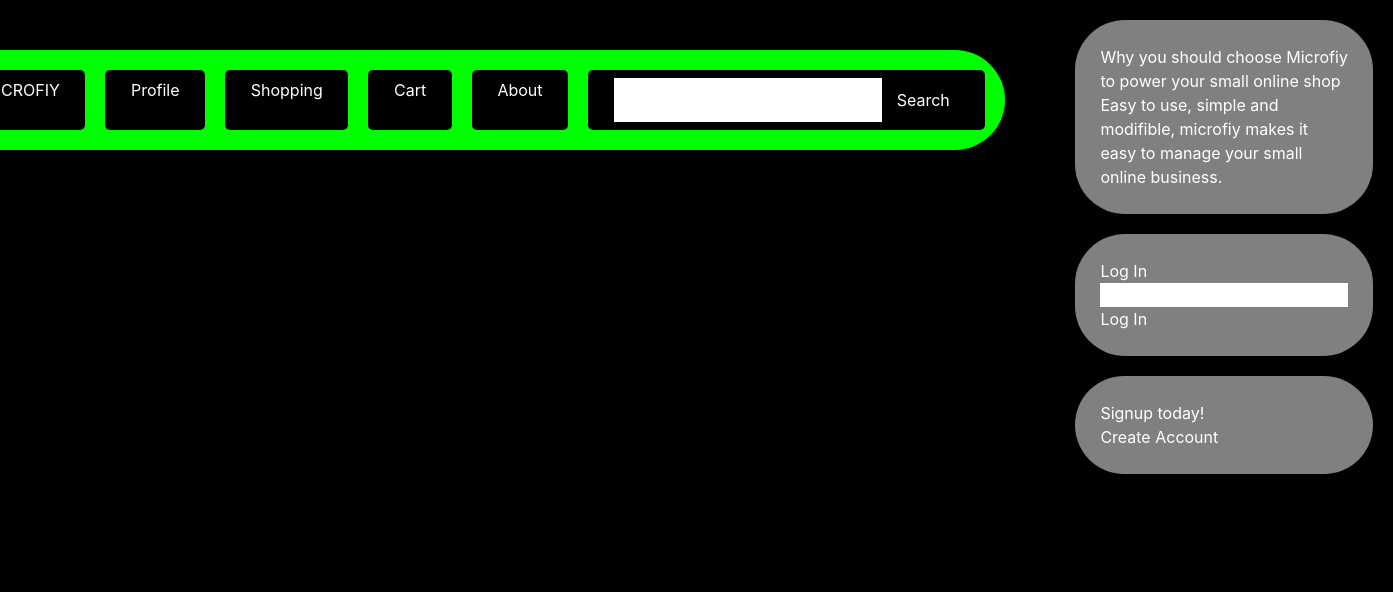
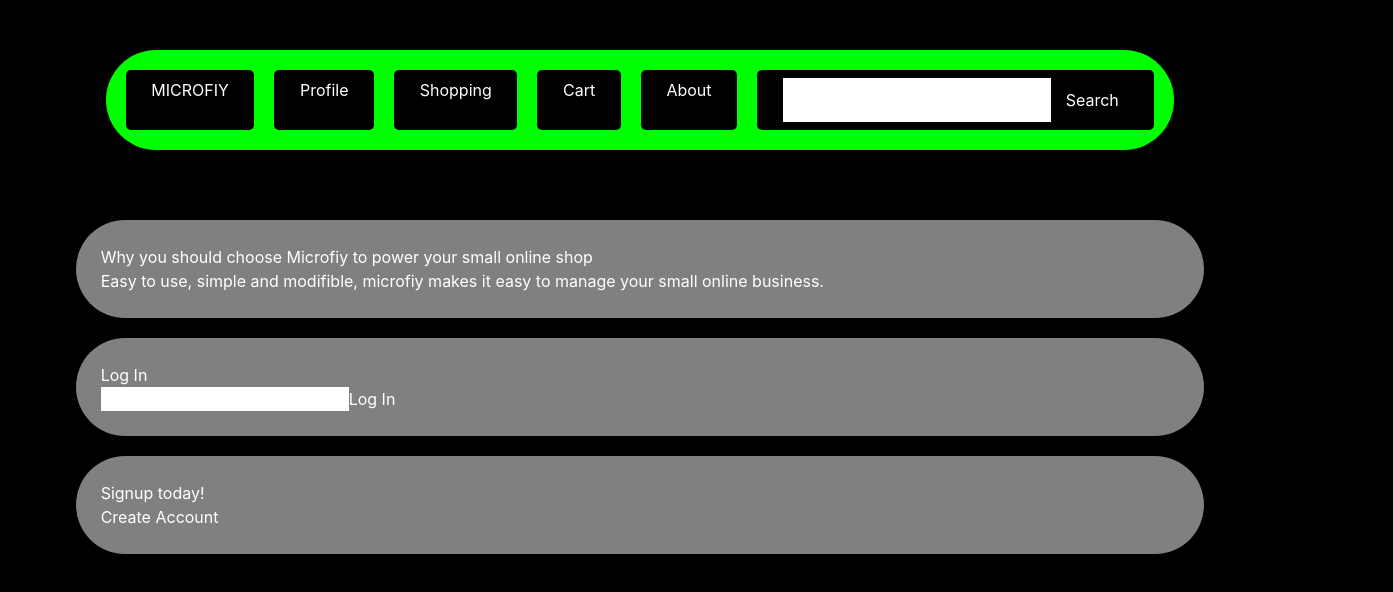
Before and after one commit to trickell/microcart_nextjs, a Next.js app: page / in a window 1280 px wide. Shown: the top 592 px of the page, 1393 px wide, since content can reach past the window. Built offline with nearby package versions, Linux system fonts and the light colour scheme.

Commit message:
stacked properly & flexing home page

```diff
--- a/src/app/App.jsx
+++ b/src/app/App.jsx
@@ -6,10 +6,10 @@ import Header from './components/Header';
 
 function App() {
   return (
-    <>
+    <div className='home-sections'>
       <Header />
       <Home />
-    </>
+    </div>
   );
 };
 
--- a/src/app/index.css
+++ b/src/app/index.css
@@ -67,6 +67,14 @@ li {
   list-style-type: none;
 }
 
+.home-sections {
+  display: block;
+  justify-content: center;
+  align-items: center;
+  flex-wrap: wrap;
+
+}
+
 section {
   background-color: gray;
   padding: 25px;
```
